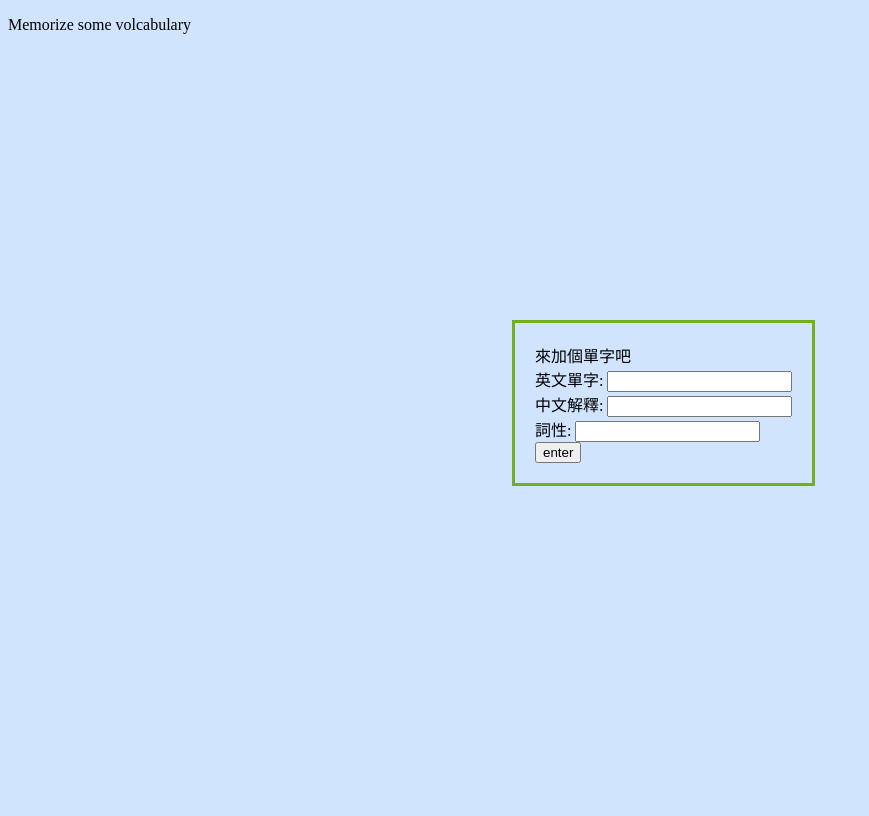
After one commit to louisccc/LouVolCabulary, a Flask app: template templates/mem_vol.html in a window 1280 px wide. The commit adds this page. Shown: the whole page, without its empty margins (0-869 px from the left). Run offline with Flask 2, Linux system fonts and the light colour scheme; the template is opened without the code that fills it, so the values that code supplies are empty.

Commit message:
create pop_quiz.css & mem_vol.html

```diff
--- a/app.py
+++ b/app.py
@@ -1,7 +1,7 @@
 # !/usr/bin/env python
 # -*- coding: utf-8 -*-
 
-from flask import Flask, jsonify, json
+from flask import Flask, jsonify, json, request
 from flask import render_template
 from flask.ext.sqlalchemy import SQLAlchemy
 
@@ -19,31 +19,34 @@ db = SQLAlchemy(app)
 
 ### DB model def
 class Volcabulary(db.Model):
-	# __tablename__ = "volca"
 
 	vol_id = db.Column(db.Integer, primary_key=True)
 	content = db.Column(db.String(40))
 	content_chinese = db.Column(db.String(60))
+	part_of_speech = db.Column(db.String(10))
 
-	def __init__(self, content, content_chinese):
+
+	def __init__(self, content, content_chinese, part_of_speech):
 		self.content = content
 		self.content_chinese = content_chinese
+		self.part_of_speech = part_of_speech
 
 	def __repr__(self):
-		return '<Volcabulary: %d %s %s>' % (self.vol_id, self.content, self.content_chinese)
+		return '<Volcabulary: %d %s %s %s>' % (self.vol_id, self.content, self.content_chinese, self.part_of_speech)
 
 	@property
 	def serialize(self):
 		return {
 			'id' : self.vol_id,
 			'content' : self.content,
-			'content_chinese' : self.content_chinese
+			'content_chinese' : self.content_chinese,
+			'part_of_speech': self.part_of_speech
 		}
 
 ### api route settings
 @app.route("/")
 def hello():
-	vol = Volcabulary("astronaut", u"太空人")
+	vol = Volcabulary("astronaut", u"太空人", "n.")
 	# print vol
 	db.session.add(vol)
 	db.session.commit()
@@ -55,9 +58,21 @@ def hello():
 	# 	print v
 	return "Hello World!"
 
-@app.route("/mem_vol")
+@app.route("/mem_vol", methods=['POST', 'GET'])
 def men_vol():
-	pass
+	if request.method == 'POST':
+		return
+	elif request.method == 'GET':
+		word = request.args.get('word', '')
+		trans = request.args.get('trans', '')
+		pos = request.args.get('pos', '')
+
+		if word != '' and trans != '' and pos != '':
+			vol = Volcabulary(word, trans, pos)
+			db.session.add(vol)
+			db.session.commit()
+
+	return render_template('mem_vol.html')
 
 @app.route("/show_vol")
 def show_vol():
@@ -67,8 +82,11 @@ def show_vol():
 @app.route("/pop_quiz")
 def pop_quiz():
 
-	words = 'astronaut'
-	words_chinese = u'太空人'
+	vols = Volcabulary.query.all()
+	pick_index = random.randint(0, len(vols)-1)
+
+	words = vols[pick_index].content
+	words_chinese = vols[pick_index].content_chinese
 	words_split =[]
 
 	for idx in range(0, len(words)):
--- a/static/css/pop_quiz.css
+++ b/static/css/pop_quiz.css
@@ -1,3 +1,19 @@
+html {
+	height: 100%;
+}
 body {
+	align-items: center;
+	height: 100%;
 	background-color: #d0e4fe
 }
+#wrapper {
+	height: 85%;
+	align-items: center;
+}
+form {
+	position: fixed;
+	top: 40%;
+	left: 40%;
+    border: 3px solid #73AD21;
+    padding: 20px;
+}
--- /dev/null
+++ b/templates/mem_vol.html
@@ -0,0 +1,27 @@
+<!doctype html>
+
+<html>
+<head>
+<title>背背單字吧</title>
+<link rel="stylesheet" type="text/css" href="../static/css/pop_quiz.css">
+</head>
+
+<body>
+	<div id="wrapper">
+	<p>Memorize some volcabulary</p>
+	<form>
+	<p1>來加個單字吧</p1><br>
+	<p1>英文單字</p1>: <input type="text" value="" id="vol" ><br>
+	<p1>中文解釋</p1>: <input type="text" value="" id="vol_chi"><br>
+	<p1>詞性</p1>: <input type="text" value="" id="vol_pos"><br>
+	<input type="submit" value="enter">
+	</form>
+	</div>
+</body>
+
+</html>
+
+
+<script type="text/javascript">
+
+</script>
```
Also changed, not shown: templates/pop_quiz.html (+2 -20 lines).
